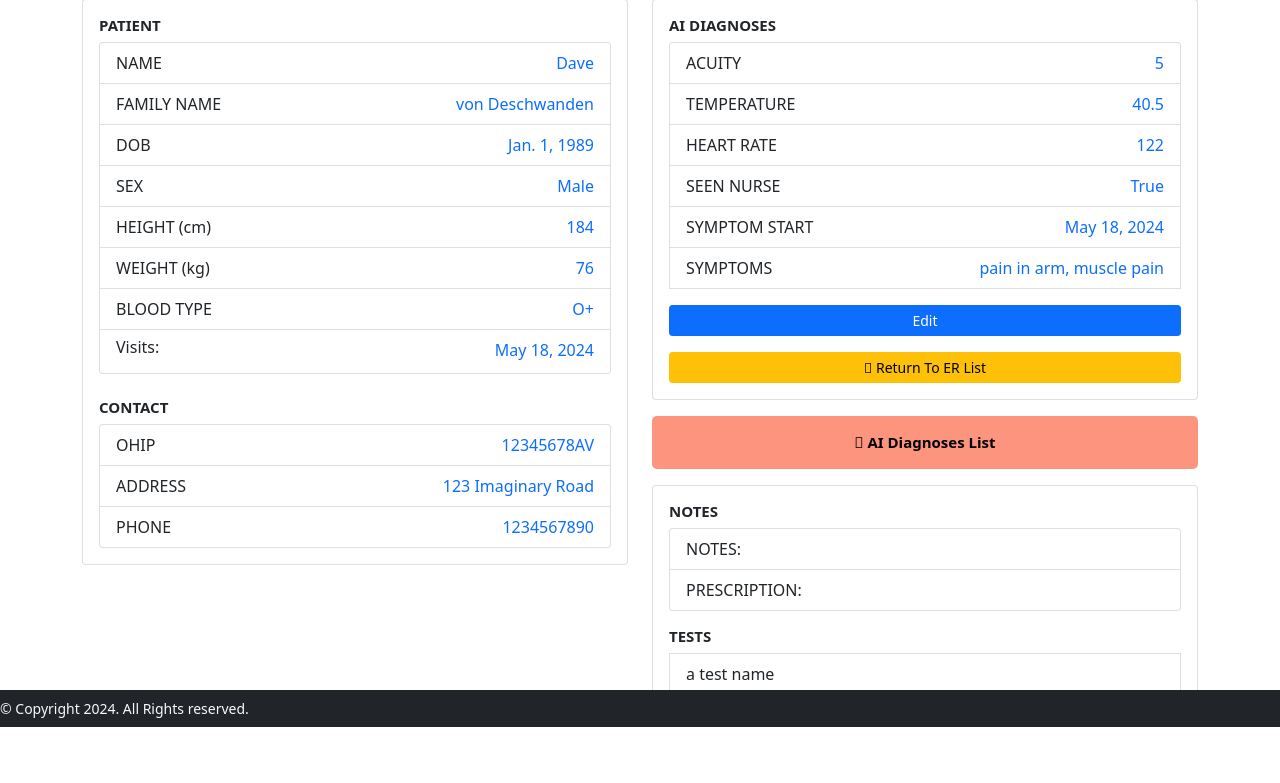
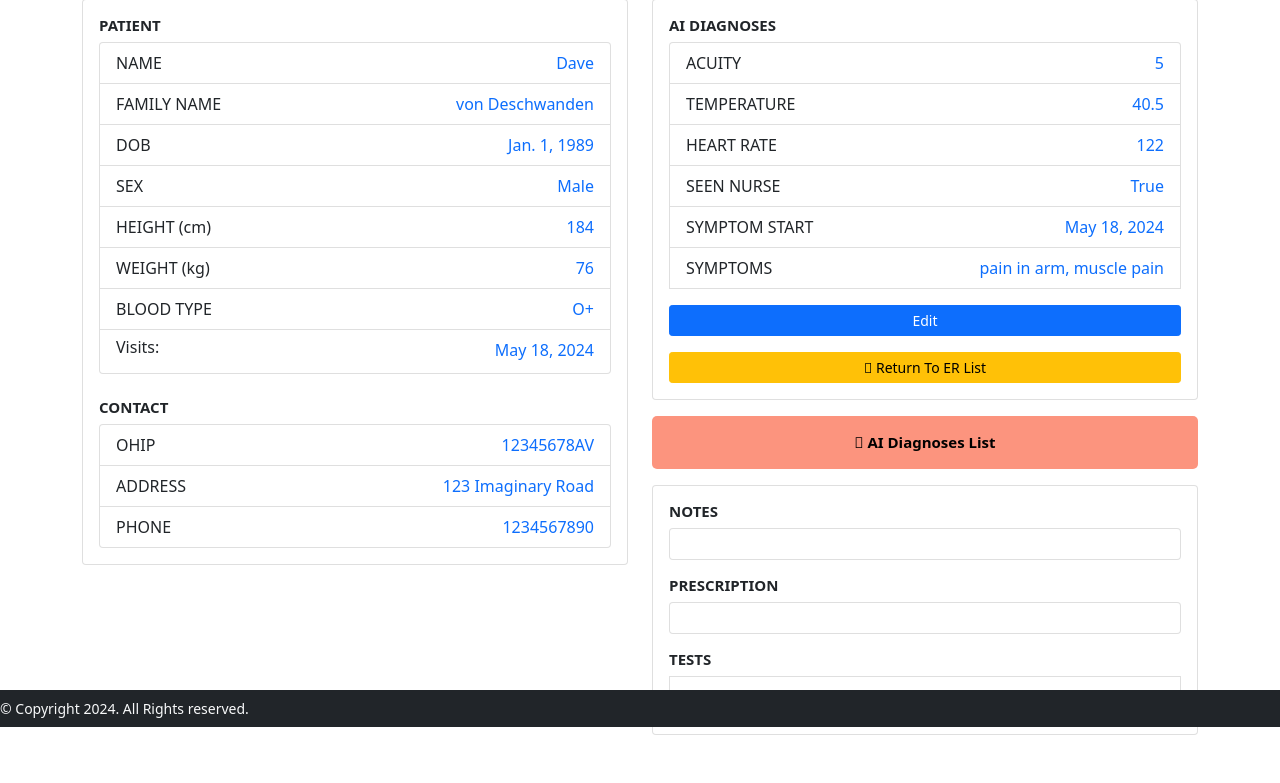
Before and after one commit to deschi0000/cs50web_capstone, a Django app: page /patientinfo/1 in a window 1280 px wide. Shown: the part 73-856 px from the top of the page. Before the commit the page ends 800 px from the top, so only its background shows below. Run offline with Django 4.2, Linux system fonts and the light colour scheme; data comes from the database, SQL or seed files in the repository; some libraries are stand-ins or nearby versions.

Commit message:
clean up text boxes

```diff
--- a/medicAI/templates/medicAI/patientinfo.html
+++ b/medicAI/templates/medicAI/patientinfo.html
@@ -100,13 +100,16 @@
                 <div class="card-body">
                     <h5 class="card-title" style="font-size: 15px; font-weight: bold;">NOTES</h5>
                     <ul class="list-group">
-                        <li class="list-group-item">NOTES: {{ current_visit.diagnosis }}</li>
-                        <li class="list-group-item">PRESCRIPTION: {{ current_visit.prescription }}</li>
+                        <li class="list-group-item" style="height: 2rem;">{{ current_visit.diagnosis }}</li>
+                    </ul>
+                    <h5 class="card-title" style="font-size: 15px; font-weight: bold; margin-top: 1rem;">PRESCRIPTION</h5>
+                    <ul class="list-group">
+                        <li class="list-group-item" style="height: 2rem;"> {{ current_visit.prescription }}</li>
                     </ul>
                     <ul class="list-group">
-                        <h5 class="card-title" style="font-size: 15px; font-weight: bold;margin-top: 1rem;">TESTS</h5>
+                        <h5 class="card-title" style="font-size: 15px; font-weight: bold; margin-top: 1rem;">TESTS</h5>
                         {% for test in tests %}
-                            <li class="list-group-item">{{ test.test_name }}</li>
+                            <li class="list-group-item">- {{ test.test_name }}</li>
                         {% endfor %}
                     </ul>
                 </div>
```
